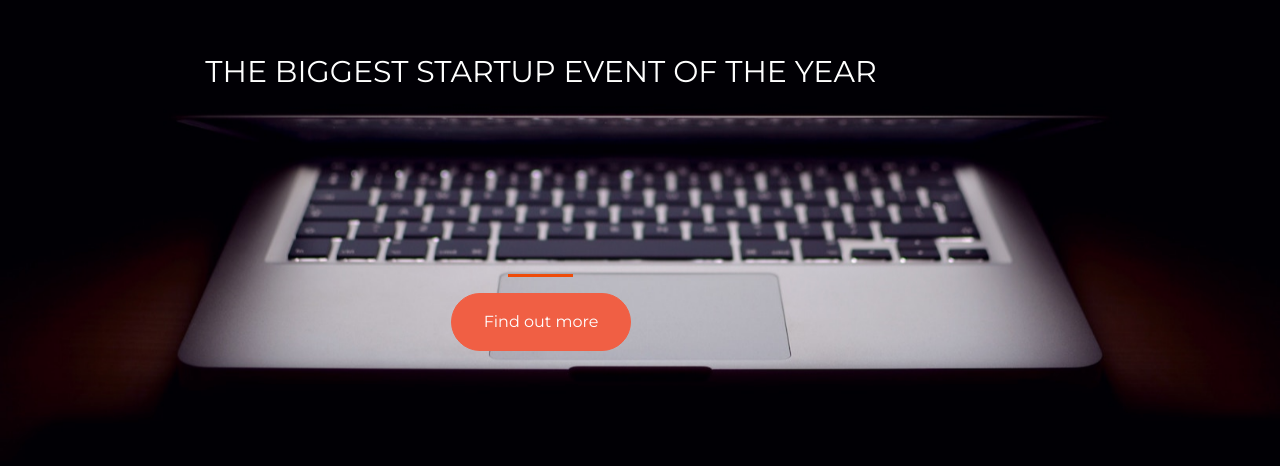
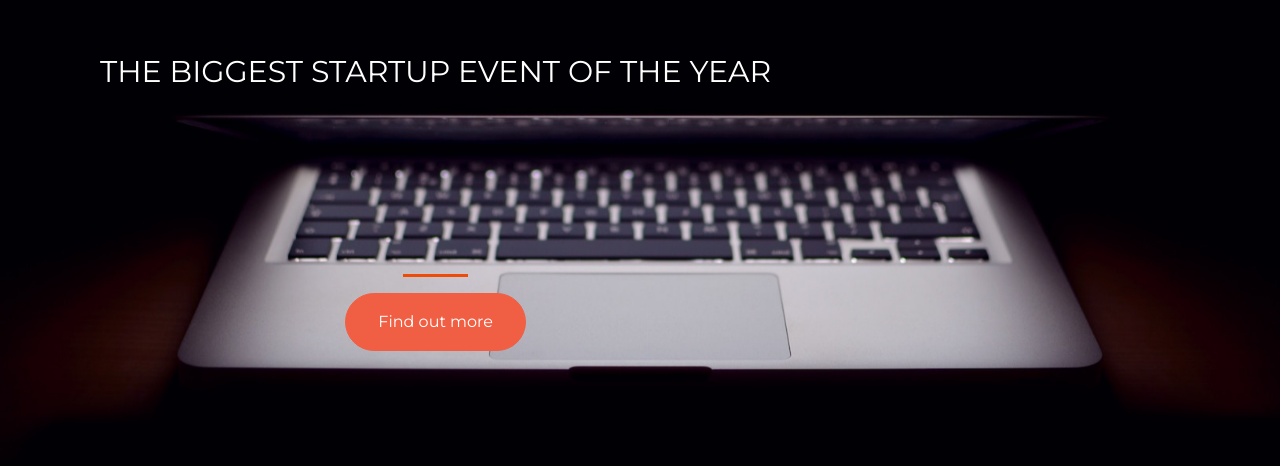
Before and after one commit to w8310378/newproject2020, a plain HTML site: page index.html in a window 1280 px wide. Shown: the part 198-664 px from the top of the page. Drawn offline with nearby package versions, Linux system fonts and the light colour scheme.

Commit message:
Update index.html

```diff
--- a/index.html
+++ b/index.html
@@ -17,7 +17,7 @@
   </head>
   <body>
     <div class="container d-flex align-items-center h-100">
-      <div class="row">
+      <div class="flex-row">
         <header class="text-center col-12">
          <h1 class="text-uppercase"><stong>THE biggest STARTUP EVENT OF THE YEAR</stong></h1>
          </header>
```
